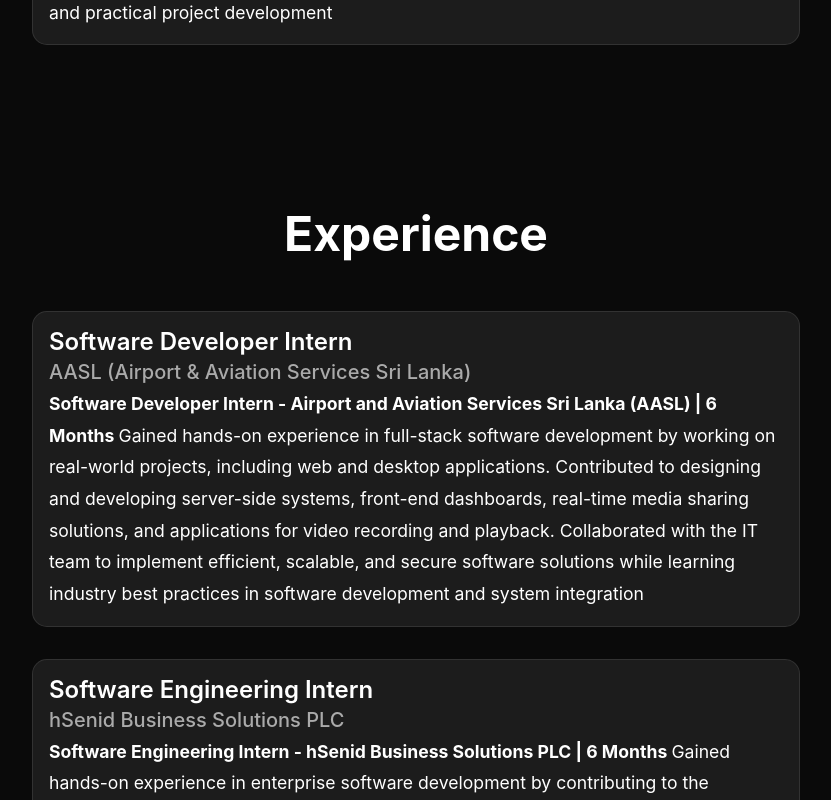
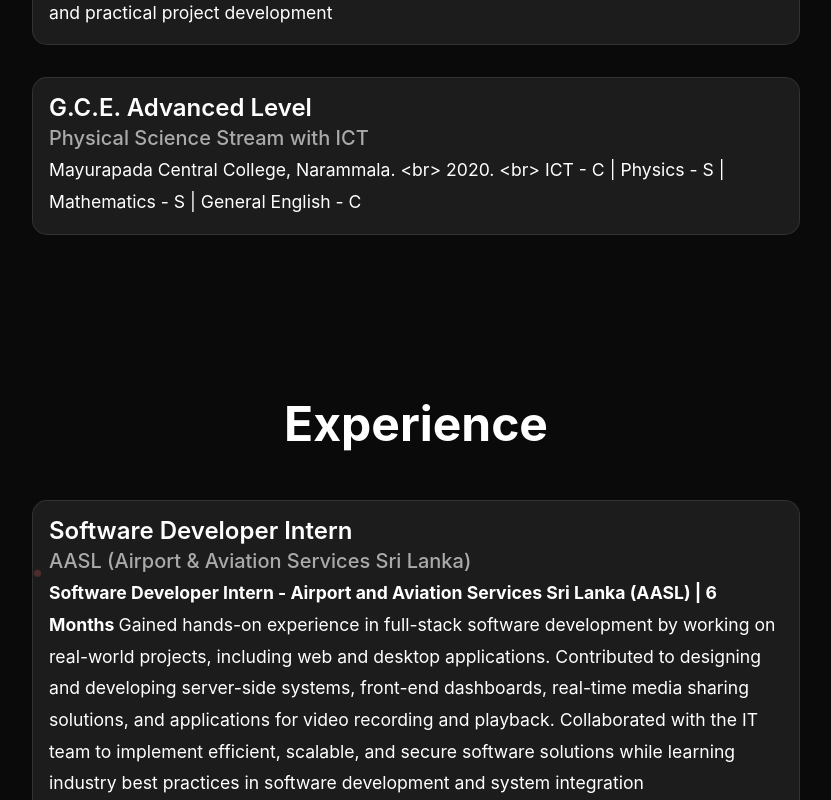
Before and after one commit to sadeepaatigala/myPortfolio, a Next.js app: page / in a window 1280 px wide. Shown: the part 1680-2480 px from the top of the page, without its empty margins (224-1055 px from the left). Built offline with nearby package versions, Linux system fonts and the light colour scheme.

Commit message:
education updated

```diff
--- a/src/app/education/page.js
+++ b/src/app/education/page.js
@@ -13,6 +13,12 @@ export default function Education() {
             subtitle="Sri Lanka Institute of Information Technology (SLIIT)"
             description="I am an IT Graduate, focusing on software development, database management, cloud computing, IoT, and system analysis. I am actively engaged in both theoretical learning and practical project development"
           />
+
+          <TimelineItem
+            title="G.C.E. Advanced Level"
+            subtitle="Physical Science Stream with ICT"
+            description="Mayurapada Central College, Narammala. <br> 2020. <br> ICT - C | Physics - S | Mathematics - S | General English - C"
+          />
       </Box>
     </Box>
   );
--- a/src/app/experience/page.js
+++ b/src/app/experience/page.js
@@ -19,7 +19,7 @@ Gained hands-on experience in full-stack software development by working on real
            <TimelineItem
             title="Software Engineering Intern"
             subtitle="hSenid Business Solutions PLC"
-            description={<> <b>Software Engineering Intern - hSenid Business Solutions PLC | 6 Months </b>
+            description={<> <b>Software Engineering Intern - hSenid Business Solutions PLC | 3 Months                </b>
 Gained hands-on experience in enterprise software development by contributing to the development and maintenance of HR Information Systems (HRIS). Worked on developing and enhancing software features using C# and ASP.NET within an Agile (Scrum) environment. Participated in debugging, testing, and performance optimization to improve application quality and reliability. Collaborated with cross-functional teams throughout sprint planning, development, and code review processes while gaining practical experience in enterprise-level software engineering practices.</>}
            />
       </Box>
```
